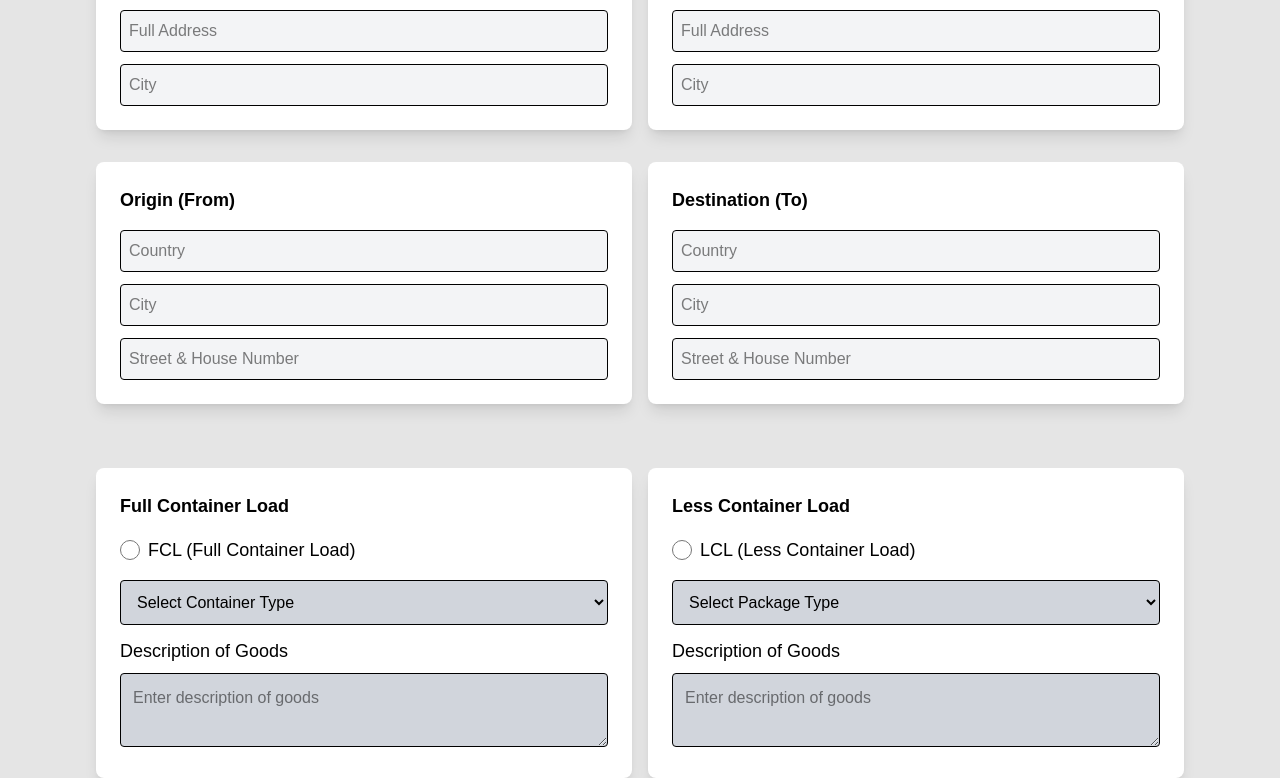
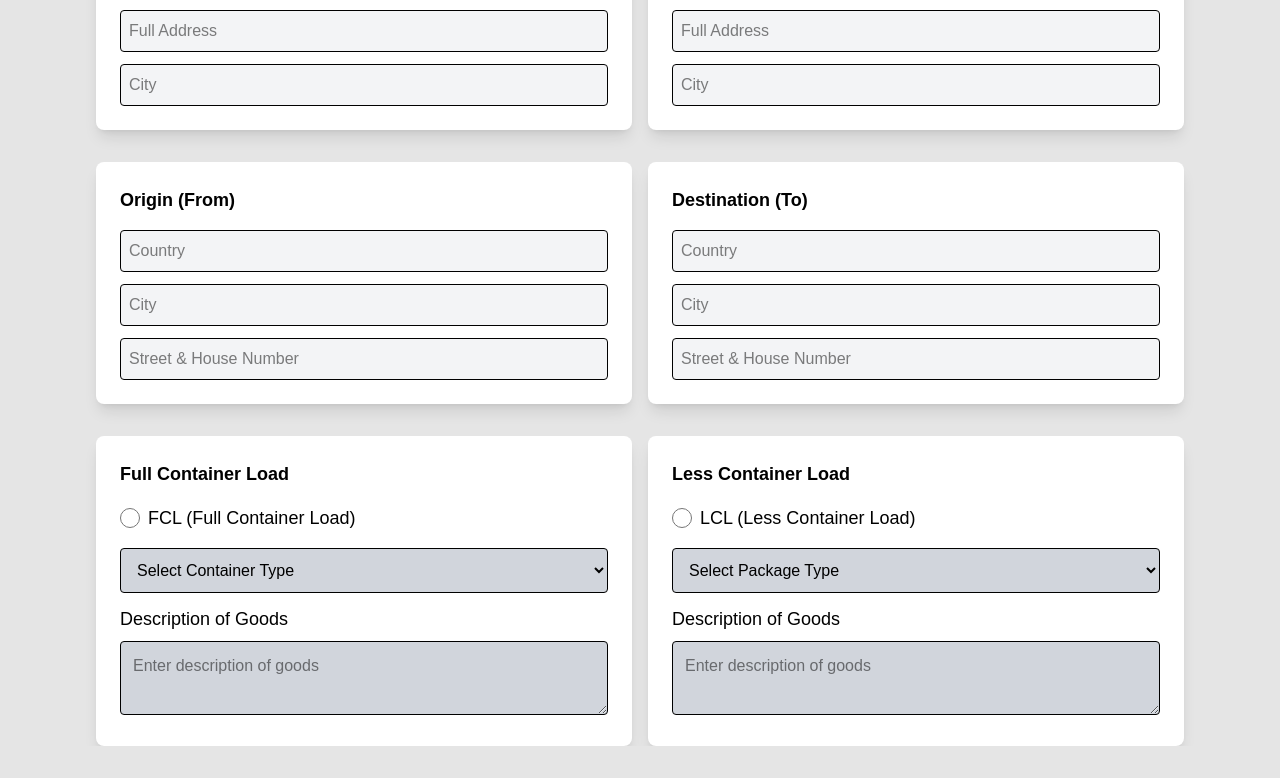
Before and after one commit to AlketKuehne/aquavinci, a Next.js app: page /shipment in a window 1280 px wide. Shown: the part 388-1166 px from the top of the page. After the commit the page ends 1134 px from the top, so only its background shows below. Built offline with nearby package versions, Linux system fonts and the light colour scheme.

Commit message:
edited distance between the boxes

```diff
--- a/app/shipment/page.tsx
+++ b/app/shipment/page.tsx
@@ -90,7 +90,7 @@ export default function ShipmentPage() {
         </div>
 
         {/* FCL und LCL Boxen */}
-        <div className="flex justify-between w-full mt-16 gap-x-4">
+        <div className="flex justify-between w-full mt-8 gap-x-4">
           {/* FCL Box */}
           <div className="bg-white p-6 shadow-lg rounded-lg w-1/2">
             <h2 className="text-lg font-bold mb-4">Full Container Load</h2>
```
